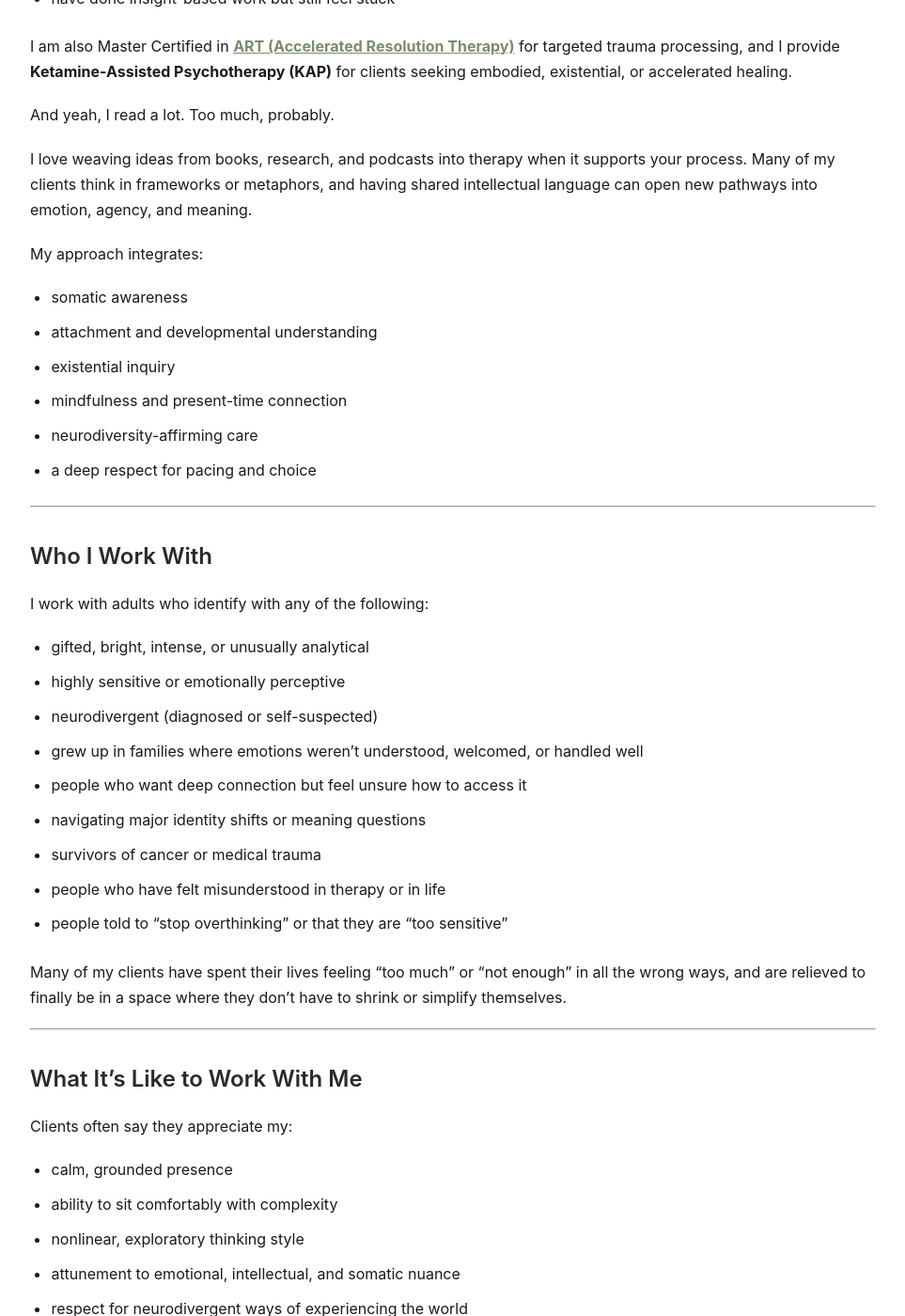
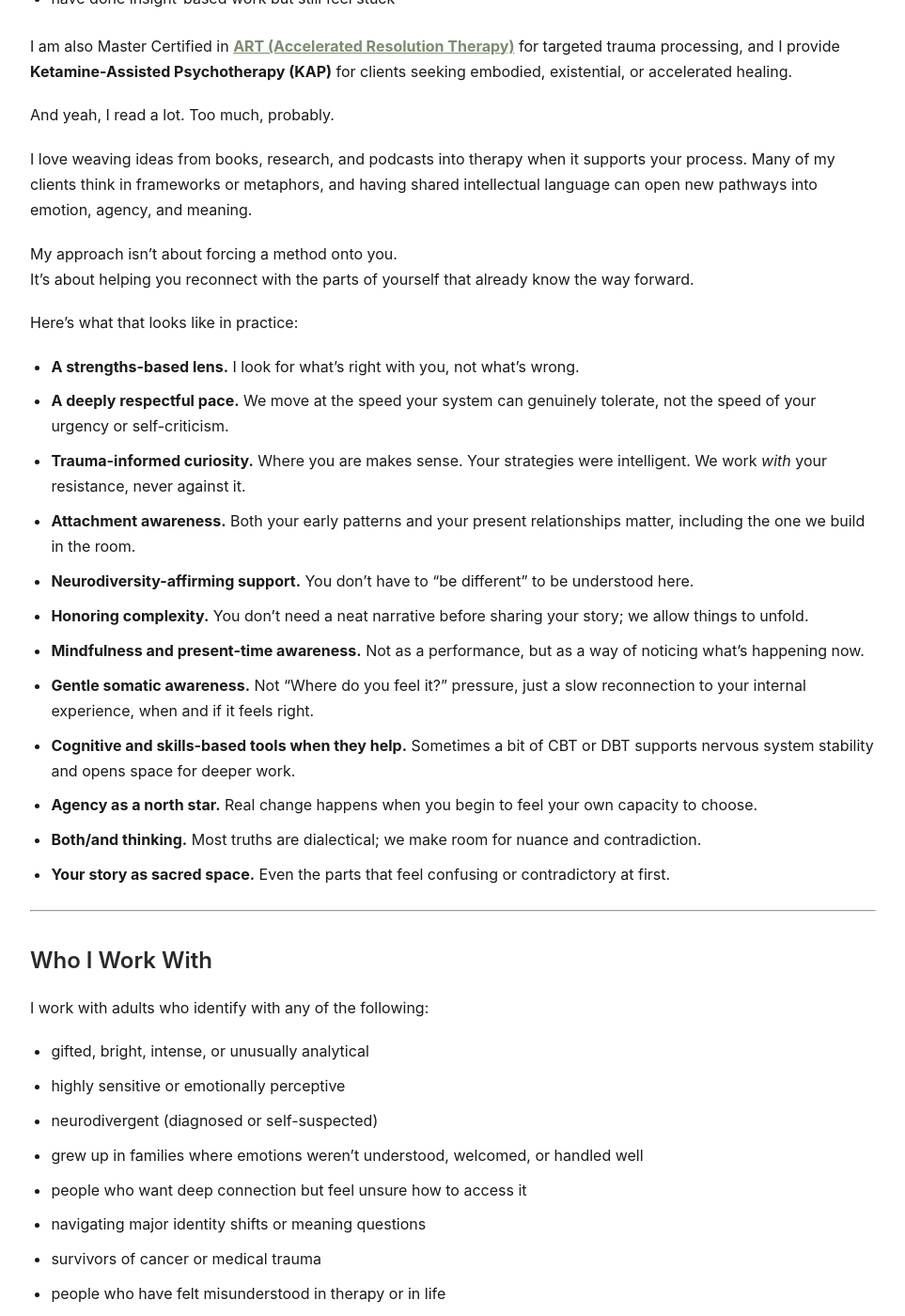
Before and after one commit to SaraRands/sararands-site, a Jekyll site: the page built from about.md, in a window 1280 px wide and 1400 px high, scrolled down 1682 px. Shown: the whole window at 94% size, without its empty margins (158-1121 px from the left). Built offline with Jekyll 4.4.1, drawn with Linux system fonts in a browser that asks for light colours.

Commit message:
about copy

```diff
--- a/about.md
+++ b/about.md
@@ -57,14 +57,23 @@ And yeah, I read a lot. Too much, probably.
 
 I love weaving ideas from books, research, and podcasts into therapy when it supports your process. Many of my clients think in frameworks or metaphors, and having shared intellectual language can open new pathways into emotion, agency, and meaning.
 
-My approach integrates:
+My approach isn’t about forcing a method onto you.
+It’s about helping you reconnect with the parts of yourself that already know the way forward.
 
-- somatic awareness
-- attachment and developmental understanding
-- existential inquiry
-- mindfulness and present-time connection
-- neurodiversity-affirming care
-- a deep respect for pacing and choice
+Here’s what that looks like in practice:
+
+- **A strengths-based lens.** I look for what’s right with you, not what’s wrong.
+- **A deeply respectful pace.** We move at the speed your system can genuinely tolerate, not the speed of your urgency or self-criticism.
+- **Trauma-informed curiosity.** Where you are makes sense. Your strategies were intelligent. We work *with* your resistance, never against it.
+- **Attachment awareness.** Both your early patterns and your present relationships matter, including the one we build in the room.
+- **Neurodiversity-affirming support.** You don’t have to “be different” to be understood here.
+- **Honoring complexity.** You don’t need a neat narrative before sharing your story; we allow things to unfold.
+- **Mindfulness and present-time awareness.** Not as a performance, but as a way of noticing what’s happening now.
+- **Gentle somatic awareness.** Not “Where do you feel it?” pressure, just a slow reconnection to your internal experience, when and if it feels right.
+- **Cognitive and skills-based tools when they help.** Sometimes a bit of CBT or DBT supports nervous system stability and opens space for deeper work.
+- **Agency as a north star.** Real change happens when you begin to feel your own capacity to choose.
+- **Both/and thinking.** Most truths are dialectical; we make room for nuance and contradiction.
+- **Your story as sacred space.** Even the parts that feel confusing or contradictory at first.
 
 ---
 
```
